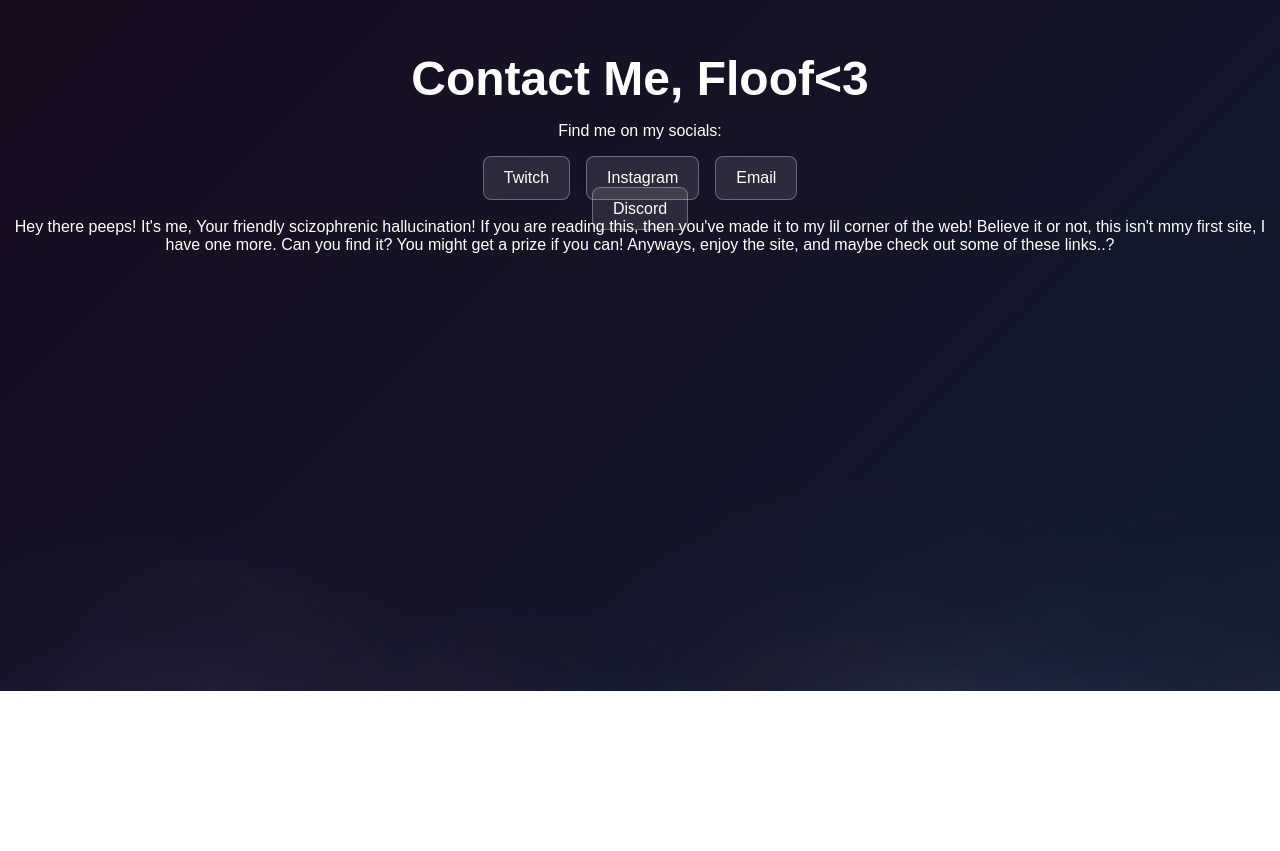
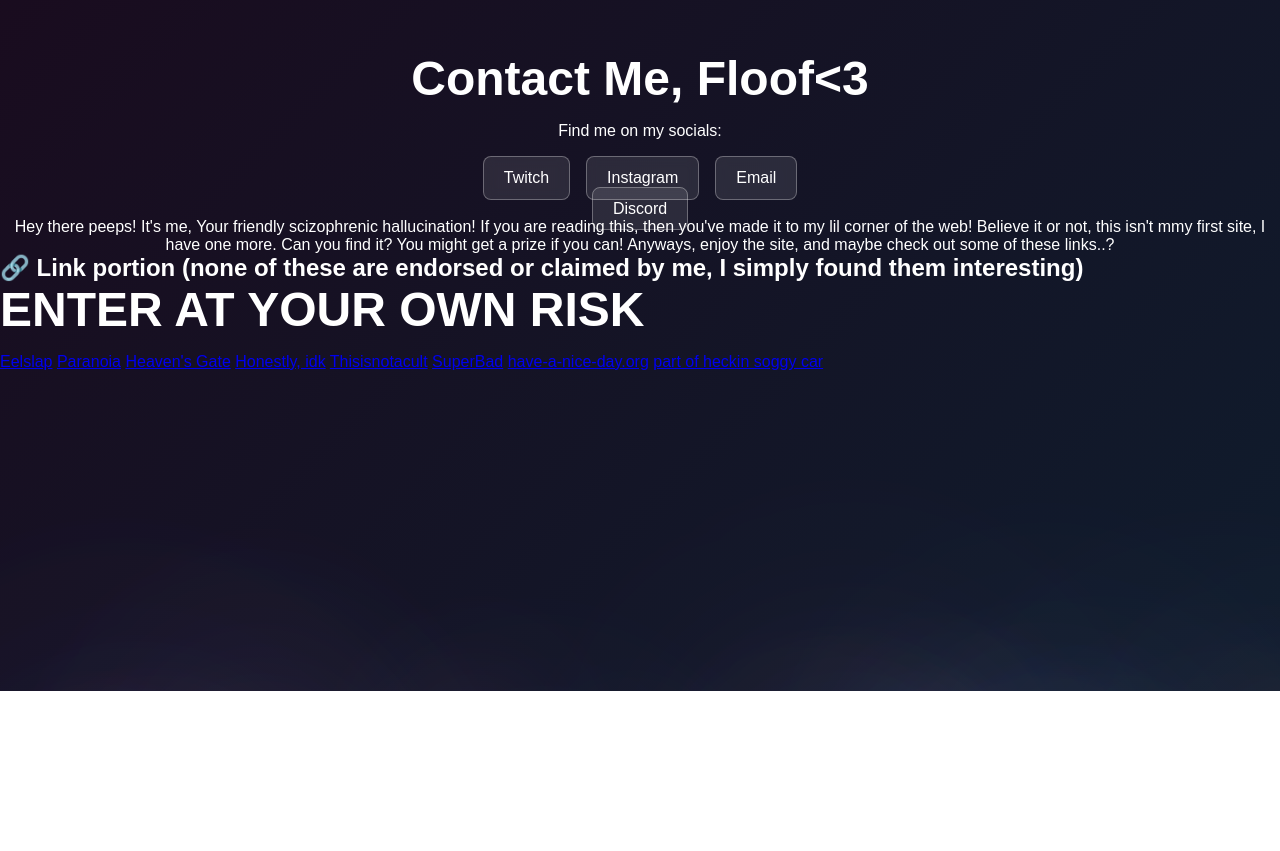
Before and after one commit to lucyk-paranoia-boo/paranoia.boo, a plain HTML site: page contact.html in a window 1280 px wide. Shown: the part 109-960 px from the top of the page. Drawn offline with Linux system fonts and the light colour scheme.

Commit message:
Update contact.html

```diff
--- a/contact.html
+++ b/contact.html
@@ -29,6 +29,16 @@
 
     <p>Hey there peeps! It's me, Your friendly scizophrenic hallucination! If you are reading this, then you've made it to my lil corner of the web! Believe it or not, this isn't mmy first site, I have one more. Can you find it? You might get a prize if you can! Anyways, enjoy the site, and maybe check out some of these links..?</p>
     </div>
+  <h2>🔗 Link portion (none of these are endorsed or claimed by me, I simply found them interesting)</h2>
+  <h1>ENTER AT YOUR OWN RISK</h1>
+  <a href="https://eelslap.com/" target="_blank">Eelslap</a>
+  <a href="https://paranoia.com/" target="_blank">Paranoia</a>
+  <a href="https://heavensgate.com/" target="_blank">Heaven's Gate</a>
+  <a href="http://973-eht-namuh-973.com/" target="_blank">Honestly, idk</a>
+  <a href="https://thisisnotacult.xyz/" target="_blank">Thisisnotacult</a>
+  <a href="https://superbad.com/" target="_blank">SuperBad</a>
+  <a href="http://have-a-nice-day.org/" target="_blank">have-a-nice-day.org</a>
+  <a href="https://soggy.cat/404/" target="_blank">part of heckin soggy car</a>
   <script src="script.js"></script>
 </body>
 </html>
```
